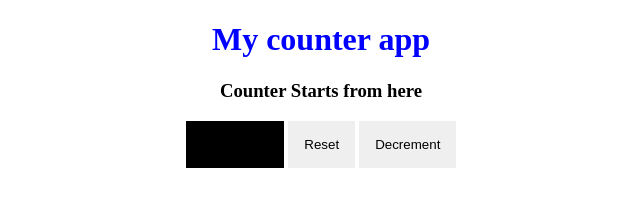
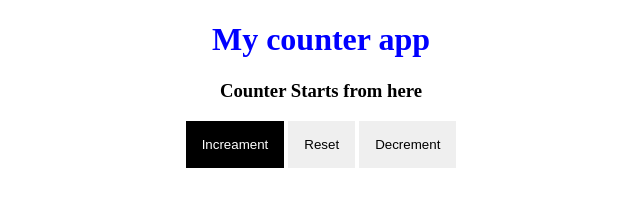
Before and after one commit to IamSheikh/counter-app, a plain HTML site: page index.html in a window 1280 px wide. In both pictures the pointer is over the button "Increament". Shown: the full height of the page, 319-959 px from the left. Drawn offline with Linux system fonts and the light colour scheme.

Commit message:
add color effect to button

```diff
--- a/styles.css
+++ b/styles.css
@@ -14,5 +14,5 @@ h1 {
 
 .btn:hover {
     background-color: black;
-    color: whieffect.
+    color: white;
 }
```
